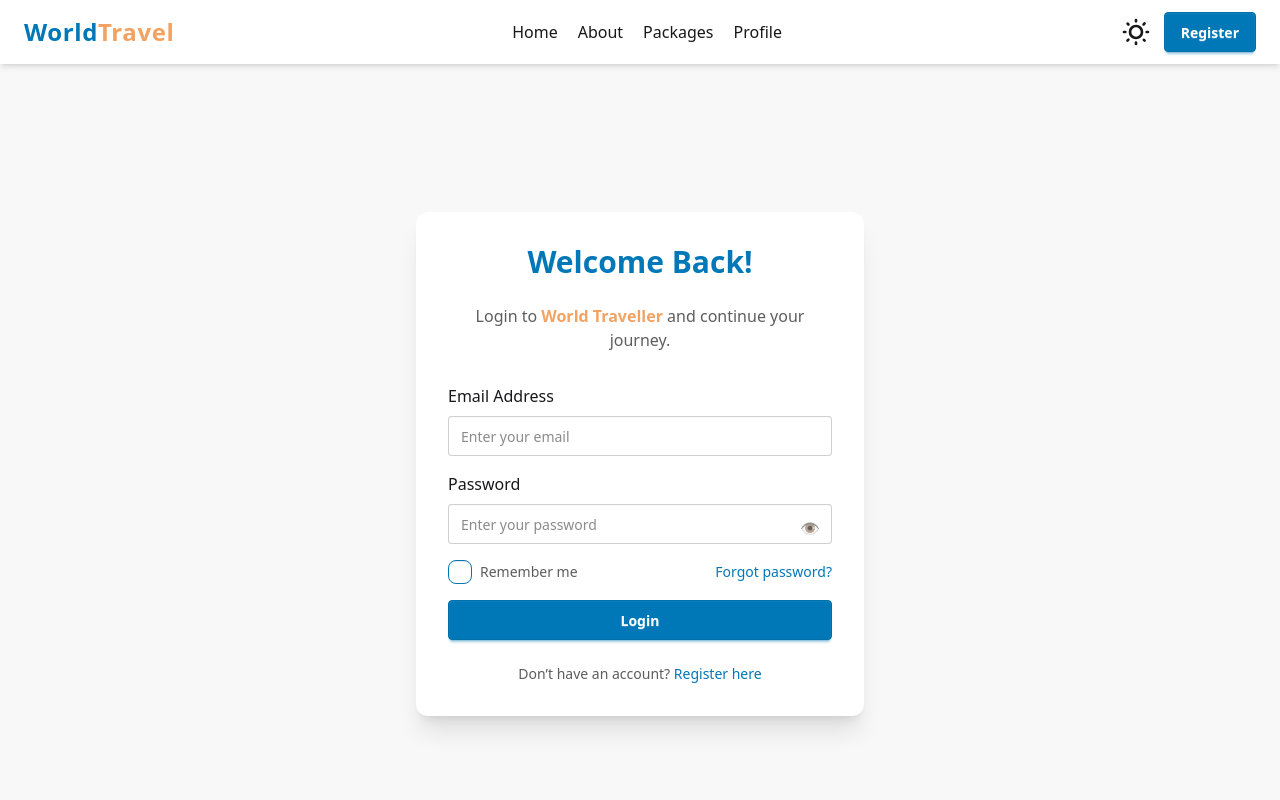
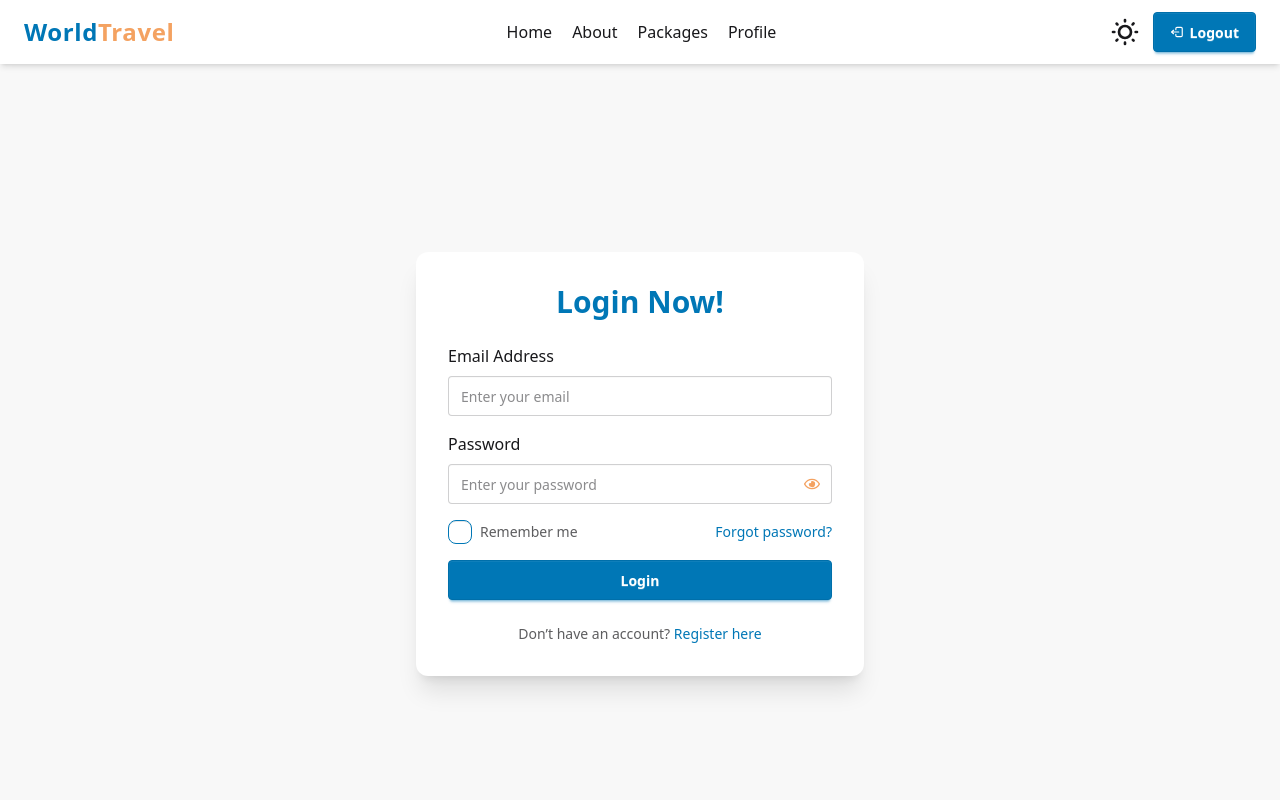
Before and after one commit to siddikur-dev/World-Travelar, a React (Vite) app: page /login in a window 1280 px wide. Shown: the top 800 px of the page. Built offline with nearby package versions, Linux system fonts and the light colour scheme; no server answers; sample sign-in values are in the browser's storage.

Commit message:
logout function and icon updated

```diff
--- a/src/Component/AuthRegLogin/Login/Login.jsx
+++ b/src/Component/AuthRegLogin/Login/Login.jsx
@@ -1,10 +1,17 @@
 import React, { useContext, useState } from "react";
 import { AuthContext } from "../../../Provider/AuthContext/AuthContext";
+import { useLocation, useNavigate } from "react-router";
+import toast from "react-hot-toast";
+import { VscEyeClosed } from "react-icons/vsc";
+import { FaRegEye } from "react-icons/fa";
 
 const Login = () => {
   const [showPassword, setShowPassword] = useState(false);
 
   const { signInWithMailPass } = useContext(AuthContext);
+  const location = useLocation();
+  const navigate = useNavigate();
+  console.log("", location);
   const handleLogin = (e) => {
     e.preventDefault();
     const form = e.target;
@@ -13,7 +20,7 @@ const Login = () => {
 
     if (!email || !password) {
       // simple validation
-      alert("Please provide both email and password.");
+      toast.warn("Please provide both email and password.");
       return;
     }
 
@@ -22,7 +29,8 @@ const Login = () => {
         const loggedUser = userCredential.user;
         console.log("Login successful:", loggedUser);
         // optional: you can redirect or update UI here
-        alert("Login successful");
+        toast.success("Login successful");
+        navigate(location.state || "/");
         form.reset();
       })
       .catch((error) => {
@@ -36,13 +44,8 @@ const Login = () => {
       <div className="bg-base-100 shadow-xl rounded-xl w-full max-w-md p-8">
         {/* Heading */}
         <h2 className="text-3xl font-bold text-center text-primary mb-6">
-          Welcome Back!
+          Login Now!
         </h2>
-        <p className="text-center text-base-content/70 mb-8">
-          Login to{" "}
-          <span className="text-secondary font-semibold">World Traveller</span>{" "}
-          and continue your journey.
-        </p>
 
         {/* Form */}
         <form className="space-y-4" onSubmit={handleLogin}>
@@ -73,10 +76,10 @@ const Login = () => {
               />
               <button
                 type="button"
-                className="absolute right-3 top-3 text-base-content/70 hover:text-primary"
+                className="absolute right-3 top-3 text-secondary"
                 onClick={() => setShowPassword(!showPassword)}
               >
-                {showPassword ? "🙈" : "👁️"}
+                {showPassword ? <VscEyeClosed /> : <FaRegEye />}
               </button>
             </div>
           </div>
--- a/src/Component/AuthRegLogin/Register/Register.jsx
+++ b/src/Component/AuthRegLogin/Register/Register.jsx
@@ -9,7 +9,7 @@ import toast from "react-hot-toast";
 const Register = () => {
   const [showPassword, setShowPassword] = useState(false);
   // get from authProvider/authContext
-  const {  loading, setUser, createUser } = useContext(AuthContext);
+  const { loading, setUser, createUser } = useContext(AuthContext);
 
   if (loading) {
     <h2>loading,,,</h2>;
--- a/src/Component/Navbar/Navbar.jsx
+++ b/src/Component/Navbar/Navbar.jsx
@@ -1,14 +1,27 @@
 import React, { useContext } from "react";
-import { Link, NavLink } from "react-router";
+import { Link, NavLink, useNavigate } from "react-router";
 import ThemeToggle from "../../ThemeToggle/ThemeToggle";
 import { AuthContext } from "../../Provider/AuthContext/AuthContext";
+import { CiLogout } from "react-icons/ci";
+import { TbLogout2 } from "react-icons/tb";
+import toast from "react-hot-toast";
 
 const Navbar = () => {
-  const { user, loading } = useContext(AuthContext);
+  const { user, signOutUser } = useContext(AuthContext);
 
-  if (!loading) {
-    <p>loading...</p>;
-  }
+  const navigate = useNavigate();
+  // Sign Out Function
+  const signOut = () => {
+    signOutUser()
+      .then(() => {
+        toast.warn("Logout Successfully");
+        navigate("/");
+      })
+      .catch((error) => {
+        console.log(error);
+      });
+  };
+
   return (
     <div className="navbar bg-base-100 shadow-md sticky top-0 z-50 transition-all duration-300">
       <div className="container mx-auto px-4 flex justify-between items-center">
@@ -52,12 +65,22 @@ const Navbar = () => {
         {/* Desktop Menu */}
         <div className="hidden lg:flex gap-3 items-center">
           <ThemeToggle></ThemeToggle>
+          {user ? (
+            <button
+              onClick={signOut}
+              className="btn btn-primary text-white hover:bg-secondary hover:text-neutral transition-colors duration-300"
+            >
+              <TbLogout2 />
+              Logout
+            </button>
+          ) : (
             <Link
               to={"/register"}
               className="btn btn-primary text-white hover:bg-secondary hover:text-neutral transition-colors duration-300"
             >
               Register
             </Link>
+          )}
         </div>
 
         {/* Mobile Dropdown Menu */}
@@ -106,12 +129,22 @@ const Navbar = () => {
             </li>
             <ThemeToggle></ThemeToggle>
             <li>
+              {user ? (
+                <button
+                  onClick={signOut}
+                  className="btn btn-primary text-white hover:bg-secondary hover:text-neutral transition-colors duration-300"
+                >
+                  <TbLogout2 />
+                  Logout
+                </button>
+              ) : (
                 <Link
                   to={"/register"}
                   className="btn btn-primary w-full mt-2 text-white hover:bg-secondary hover:text-neutral transition-all duration-300"
                 >
                   Register
                 </Link>
+              )}
             </li>
           </ul>
         </div>
--- a/src/Pages/Profile/Profile.jsx
+++ b/src/Pages/Profile/Profile.jsx
@@ -1,16 +1,10 @@
 import React, { useContext } from "react";
 import { AuthContext } from "../../Provider/AuthContext/AuthContext";
-import { CgProfile } from "react-icons/cg";
-import { LuLogOut } from "react-icons/lu";
-import profile from "../../assets/profile.png";
+import { TbLogout2 } from "react-icons/tb";
 
 const Profile = () => {
-  const { user, loading } = useContext(AuthContext);
-  if (loading) {
-    <p className="text-5xl text-red-700">loading...</p>;
-    return;
-  }
-  console.log(user);
+  const { user } = useContext(AuthContext);
+
   const {
     displayName,
     email,
@@ -51,7 +45,7 @@ const Profile = () => {
           </p>
           <div className="mt-2">
             <button className="btn btn-primary text-white hover:bg-secondary hover:text-neutral gap-2">
-              <LuLogOut />
+              <TbLogout2 />
               Logout
             </button>
           </div>
--- a/src/Provider/AuthProvider/AuthProvider.jsx
+++ b/src/Provider/AuthProvider/AuthProvider.jsx
@@ -2,6 +2,7 @@ import {
   createUserWithEmailAndPassword,
   onAuthStateChanged,
   signInWithEmailAndPassword,
+  signOut,
 } from "firebase/auth";
 import React, { useEffect, useState } from "react";
 import { auth } from "../../Firebase/Firebase.config";
@@ -19,6 +20,12 @@ const AuthProvider = ({ children }) => {
   // Sign in with mail pass
   const signInWithMailPass = (email, password) => {
     return signInWithEmailAndPassword(auth, email, password);
+  };
+
+  // Sign Out
+  const signOutUser = () => {
+    setLoading(true);
+    return signOut(auth);
   };
 
   // Manage User State
@@ -40,6 +47,7 @@ const AuthProvider = ({ children }) => {
     setLoading,
     createUser,
     signInWithMailPass,
+    signOutUser,
   };
   return <AuthContext value={userInfo}>{children}</AuthContext>;
 };
--- /dev/null
+++ b/src/Routes/PrivateRoute/PrivateRoute.jsx
@@ -0,0 +1,15 @@
+import React, { useContext } from "react";
+import { AuthContext } from "../../Provider/AuthContext/AuthContext";
+import { Navigate, useLocation } from "react-router";
+
+const PrivateRoute = ({ children }) => {
+  const { user } = useContext(AuthContext);
+  const location = useLocation();
+  console.log(location);
+  if (!user) {
+    return <Navigate state={location.pathname} to="/login"></Navigate>;
+  }
+  return <div>{children};</div>;
+};
+
+export default PrivateRoute;
--- a/src/Routes/router/router.jsx
+++ b/src/Routes/router/router.jsx
@@ -8,6 +8,7 @@ import ErrorPage from "../../Pages/ErrorPage/ErrorPage";
 import Register from "../../Component/AuthRegLogin/Register/Register";
 import Login from "../../Component/AuthRegLogin/Login/Login";
 import Profile from "../../Pages/Profile/Profile";
+import PrivateRoute from "../PrivateRoute/PrivateRoute";
 
 const router = createBrowserRouter([
   {
@@ -24,15 +25,27 @@ const router = createBrowserRouter([
       },
       {
         path: "/places/:id",
-        Component: PlaceCardDetails,
+        element: (
+          <PrivateRoute>
+            <PlaceCardDetails />
+          </PrivateRoute>
+        ),
       },
       {
         path: "/profile",
-        Component: Profile,
+        element: (
+          <PrivateRoute>
+            <Profile />
+          </PrivateRoute>
+        ),
       },
       {
         path: "/register",
         Component: Register,
+      },
+      {
+        path: "/private",
+        Component: PrivateRoute,
       },
       {
         path: "/login",
```
Lines whose indentation alone changed are shown as unchanged.
